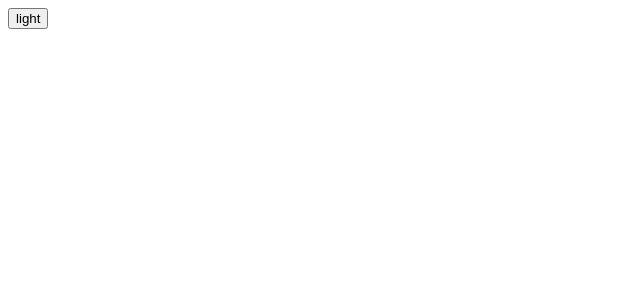
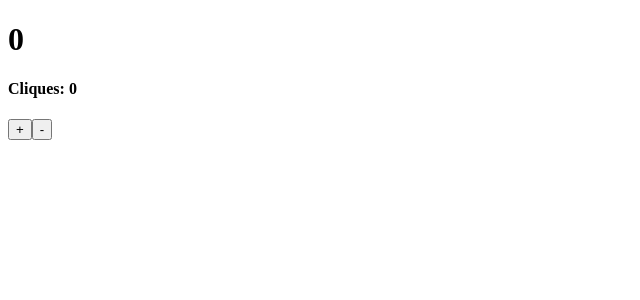
Before and after one commit to WellintonCamboim/react-hooks, a React (Create React App) app: page / in a window 1280 px wide. Shown: the top 300 px of the page, without its empty margins (0-640 px from the left). Built offline with nearby package versions, Linux system fonts and the light colour scheme.

Commit message:
Manipulando múltiplos States ao mesmo tempo com useReducer - React Hooks #03

```diff
--- a/src/App.js
+++ b/src/App.js
@@ -2,12 +2,14 @@ import React from 'react';
 import UseState from '../src/hooks/useState';
 import UseEffect from '../src/hooks/useEffect';
 import UseContext from '../src/hooks/useContext';
+import UseReducer from '../src/hooks/useReducer';
 
 function App() {
   return (
     // <UseState />
     // <UseEffect />
-    <UseContext />
+    // <UseContext />
+    <UseReducer />
 
   );
 }
--- /dev/null
+++ b/src/hooks/useReducer.js
@@ -0,0 +1,94 @@
+import React, {useReducer} from 'react';
+
+// function reducer(state, action) {
+//   console.log(action);
+//   return {
+//     counter: state.counter + 1,
+//     clicks: state.clicks + 1,
+//   };
+// }
+
+// const initialValue = {
+//   counter: 0,
+//   clicks: 0,
+// };
+
+// function reducer(state, action) {
+//   console.log(action);
+//   if(action.type === 'plus'){
+//     return {
+//       counter: state.counter + 1,
+//       clicks: state.clicks + 1,
+//     };
+//   }
+
+//   if(action.type === 'minus'){
+//     return {
+//       counter: state.counter - 1,
+//       clicks: state.clicks - 1,
+//     };
+//   }
+
+//   return state;
+// }
+
+function reducer(state, action) {
+  switch(action.type){
+    case 'plus':
+      return {
+        counter: state.counter + 1,
+        clicks: state.clicks + 1,
+      };
+
+    case 'minus':
+      return {
+        counter: state.counter - 1,
+        clicks: state.clicks - 1,
+      };
+
+    default:
+      return state;
+  }
+}
+
+const initialValue = {
+  counter: 0,
+  clicks: 0,
+};
+
+function App() {
+  // Com os três parametros
+  // const reducer = useReducer(
+  //     function(state, action){},
+  //     'Wellinton Camboim',
+  //     function(initialValue){
+  //         return {name: initialValue};
+  //     },
+  // );
+
+  // console.log(reducer);
+
+  // const reducer = useReducer(reducer, initialValue);
+
+  const [state, dispatch] = useReducer(reducer, initialValue);
+
+function handlePlus() {
+  dispatch({ type: 'plus' });
+}
+
+function handleMinus() {
+  dispatch({ type: 'minus' });
+}
+
+return (
+  <div>
+    <h1>{state.counter}</h1>
+    <h4>Cliques: {state.clicks}</h4>
+    <button onClick={handlePlus}>+</button>
+    <button onClick={handleMinus}>-</button>
+  </div>
+)
+
+}
+
+export default App;
```
